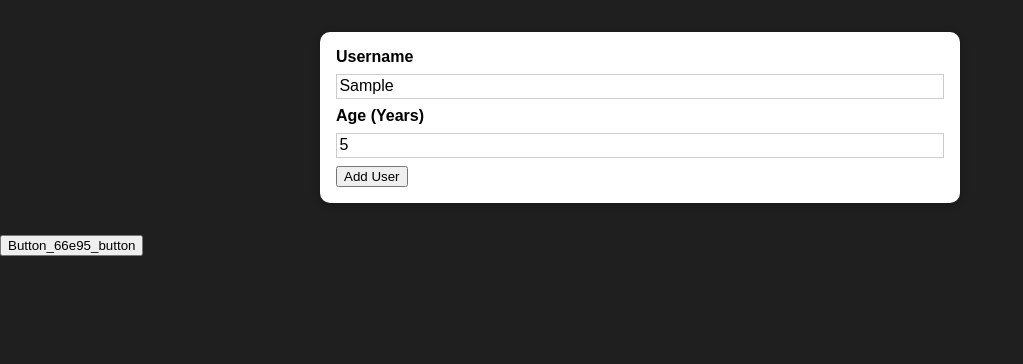
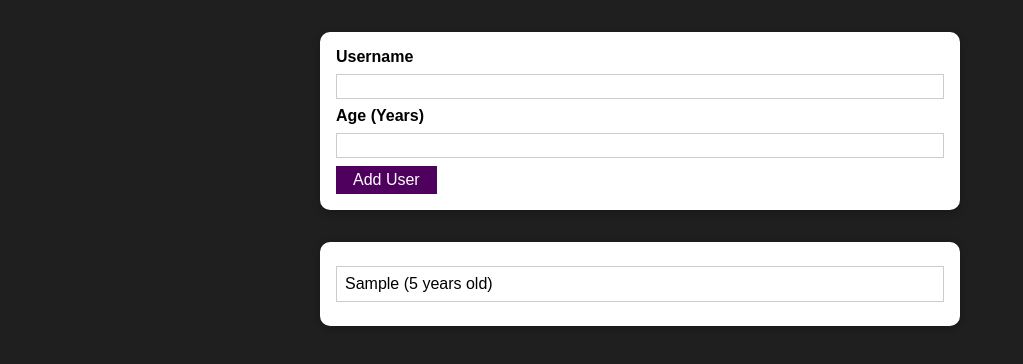
Before and after one commit to aniiaham/user_repo, a React (Create React App) app: page / in a window 1280 px wide. Both pictures are taken after typing "Sample", "5" into the empty fields and a click on the button "Add User". Shown: the top 364 px of the page, without its empty margins (0-1023 px from the left). Built offline with nearby package versions, Linux system fonts and the light colour scheme.

Commit message:
2nd push

```diff
--- a/src/App.js
+++ b/src/App.js
@@ -1,12 +1,19 @@
-import React from "react";
+import React, { useState } from "react";
 import AddUser from "./components/Users/AddUser";
-import Button from "./components/UI/Button";
+import UsersList from "./components/Users/UsersList";
 
 function App() {
+  const [usersList, setUsersList] = useState([]);
+
+  const addUserHandler = (userName, userAge) => {
+    setUsersList((prevUsersList) => {
+      return [...prevUsersList, {name: userName, age: userAge, id: Math.random().toString()}];
+    })
+  }
   return (
     <div>
-      <AddUser />
-      <Button />
+      <AddUser onAddUser={addUserHandler}/>
+      <UsersList users={usersList} />
     </div>
   );
 }
--- a/src/components/UI/Button.js
+++ b/src/components/UI/Button.js
@@ -1,8 +1,16 @@
 import React from "react";
-import classes from './Button.module.css';
+import classes from "./Button.module.css";
 
-const Button = props => {
-    return <button>{classes.button}</button>
-}
+const Button = (props) => {
+  return (
+    <button
+      className={classes.button}
+      type={props.type || "button"}
+      onClick={props.onClick}
+    >
+        {props.children}
+    </button>
+  );
+};
 
-export default Button
+export default Button;
--- a/src/components/Users/AddUser.js
+++ b/src/components/Users/AddUser.js
@@ -1,19 +1,52 @@
-import React from "react";
+import React, { useState } from "react";
+
 import Card from "../UI/Card";
 import classes from "./AddUser.module.css";
+import Button from "../UI/Button";
 
 const AddUser = (props) => {
+  const [enteredUsername, setEnteredUsername] = useState("");
+  const [enteredAge, setEnteredAge] = useState("");
+
   const addUserHandler = (event) => {
     event.preventDefault();
+    if (enteredUsername.trim().length === 0 || enteredAge.trim().length === 0) {
+      return;
+    };
+    if (+enteredAge < 1) {
+      return;
+    };
+    props.onAddUser(enteredUsername, enteredAge);
+    setEnteredUsername("");
+    setEnteredAge("");
   };
+
+  const usernameChangeHandler = (event) => {
+    setEnteredUsername(event.target.value);
+  };
+
+  const ageChangeHandler = (event) => {
+    setEnteredAge(event.target.value);
+  };
+
   return (
     <Card className={classes.input}>
       <form onSubmit={addUserHandler}>
         <label htmlFor="username">Username</label>
-        <input id="username" type="text"></input>
+        <input
+          id="username"
+          type="text"
+          value={enteredUsername}
+          onChange={usernameChangeHandler}
+        ></input>
         <label htmlFor="age">Age (Years)</label>
-        <input id="age" type="number"></input>
-        <button type="submit">Add User</button>
+        <input
+          id="age"
+          type="number"
+          value={enteredAge}
+          onChange={ageChangeHandler}
+        ></input>
+        <Button type="submit">Add User</Button>
       </form>
     </Card>
   );
--- /dev/null
+++ b/src/components/Users/UsersList.js
@@ -0,0 +1,20 @@
+import React from "react";
+
+import Card from "../UI/Card";
+import classes from './UsersList.module.css';
+
+const UsersList = (props) => {
+  return (
+    <Card className={classes.users}>
+    <ul>
+      {props.users.map((user) => (
+        <li key={user.id}>
+          {user.name} ({user.age} years old)
+        </li>
+      ))}
+    </ul>
+    </Card>
+  );
+};
+
+export default UsersList;
--- /dev/null
+++ b/src/components/Users/UsersList.module.css
@@ -0,0 +1,16 @@
+.users {
+    margin: 2rem auto;
+    width: 90%;
+    max-width: 40rem;
+  }
+
+  .users ul {
+    list-style: none;
+    padding: 1rem;
+  }
+
+  .users li {
+    border: 1px solid #ccc;
+    margin: 0.5rem 0;
+    padding: 0.5rem;
+  }
```
